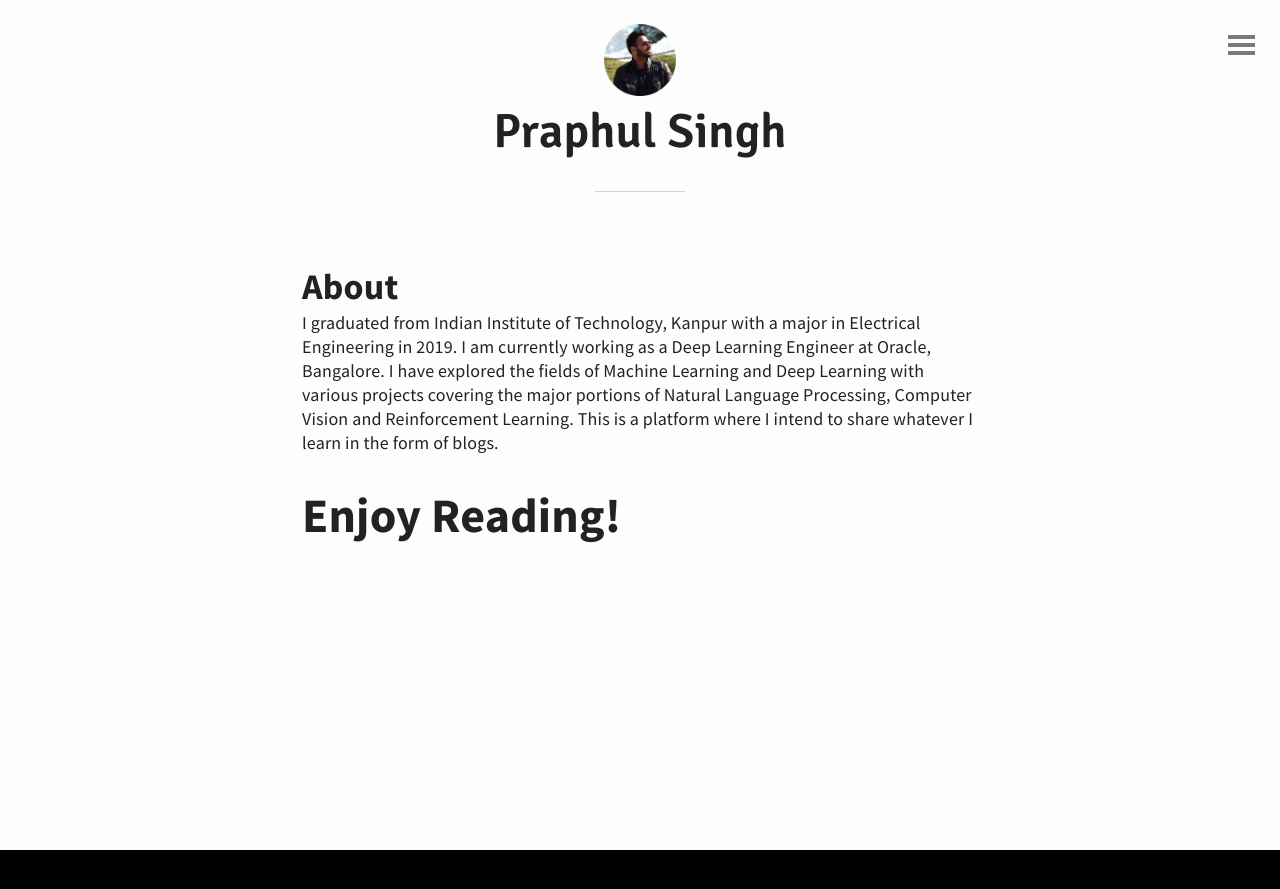
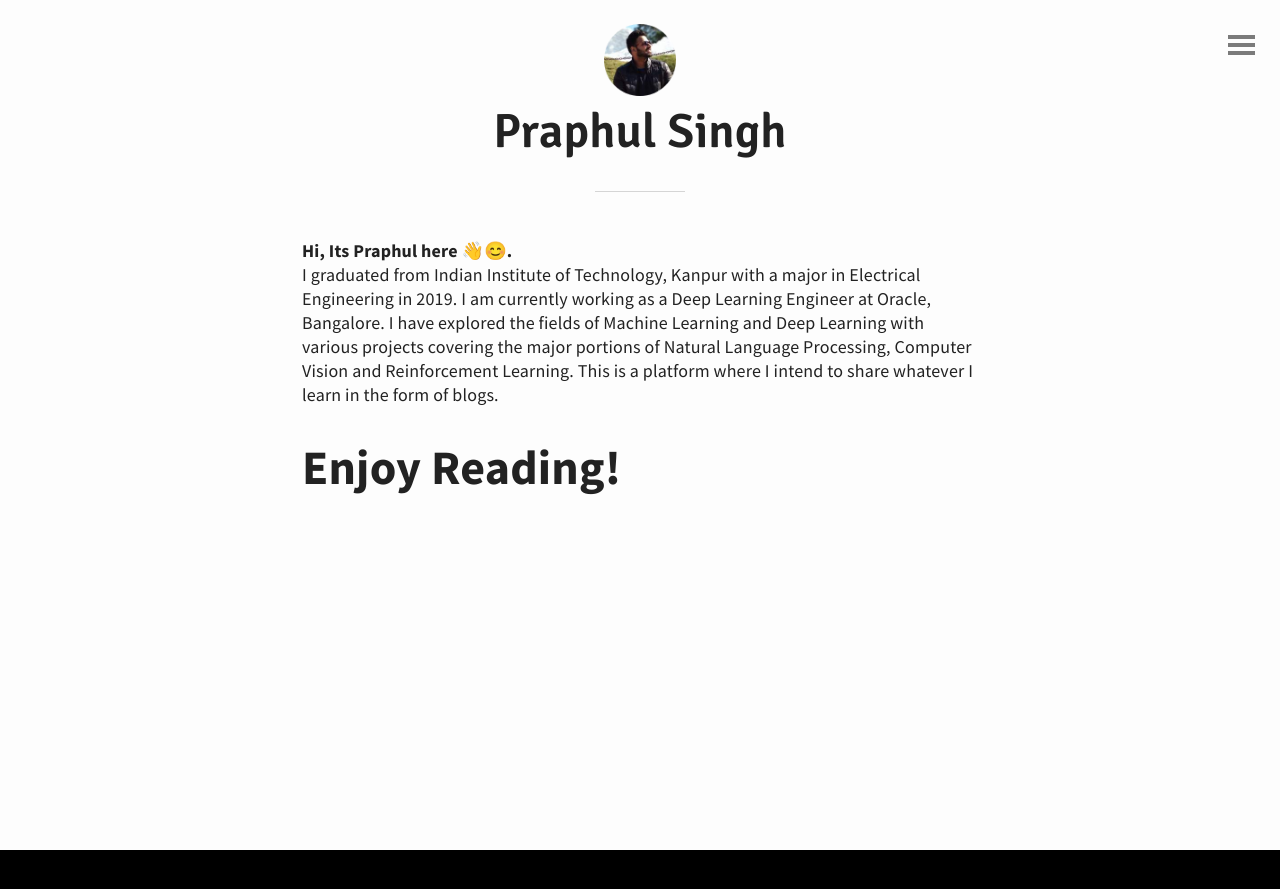
Before and after one commit to spraphul/blog, a Jekyll site: the page built from about.md, in a window 1280 px wide. Shown: the top 889 px of the page. Built offline with Jekyll 4.4.1, drawn with Linux system fonts in a browser that asks for light colours.

Commit message:
Update about.md

```diff
--- a/about.md
+++ b/about.md
@@ -2,7 +2,7 @@
 layout: page
 title: About Me
 ---
-## About
+**Hi, Its Praphul here 👋😊. <br/>**
 I graduated from Indian Institute of Technology, Kanpur with a major in Electrical Engineering in 2019. I am currently working as a Deep Learning Engineer at Oracle, Bangalore. I have explored the fields of Machine Learning and Deep Learning with various projects covering the major portions of Natural Language Processing, Computer Vision and Reinforcement Learning. This is a platform where I intend to share whatever I learn in the form of blogs.
 
 # Enjoy Reading!
```
